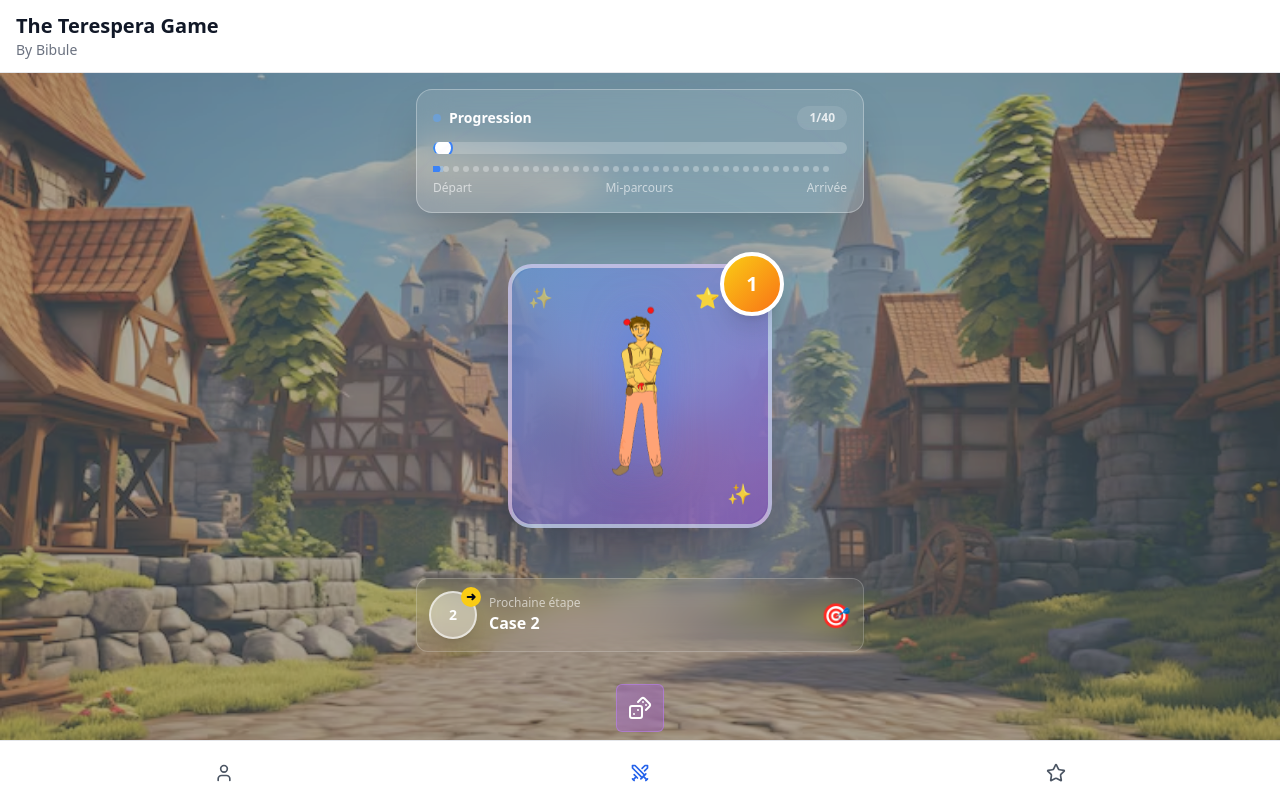
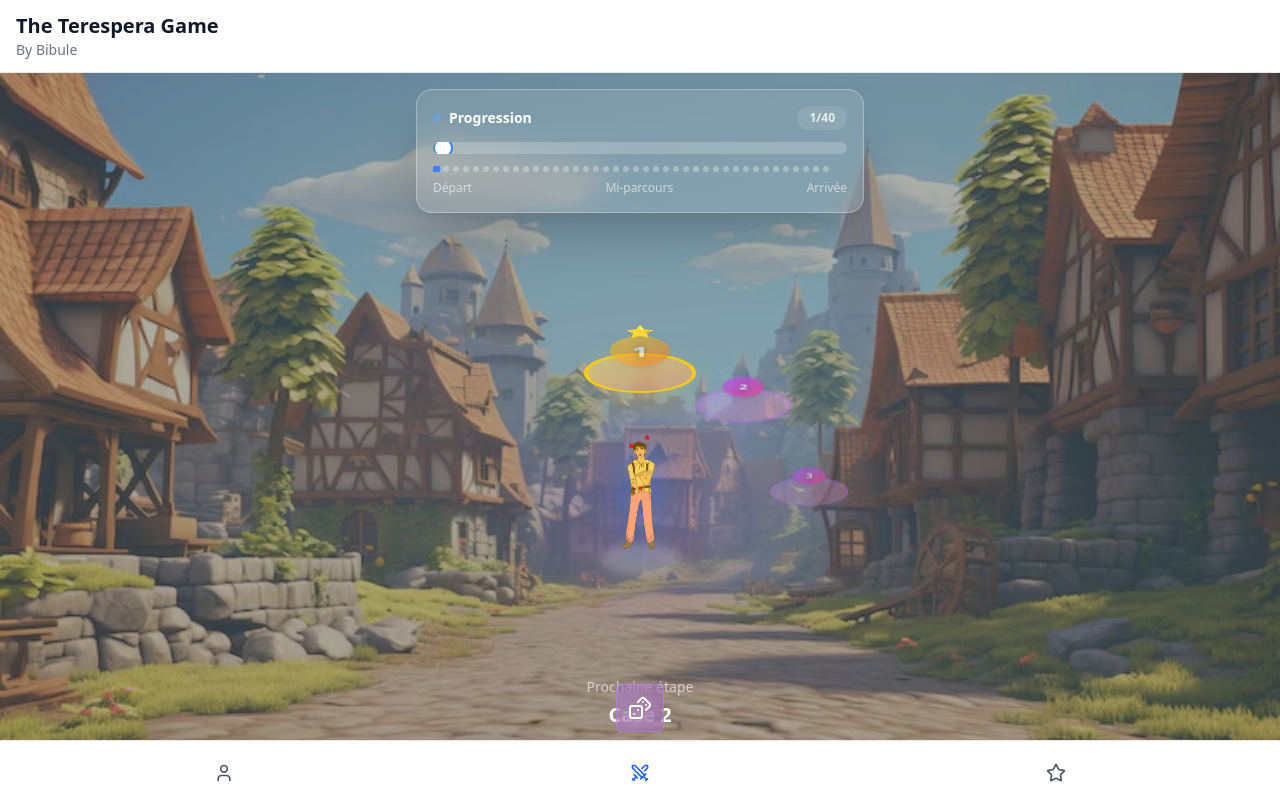
Before and after one commit to gilles-maurer/jeuTerespera, a React (Vite) app: page / in a window 1280 px wide. Both pictures are taken after a click on the button 640 px from the left and 774 px from the top of the page. Built offline with nearby package versions, Linux system fonts and the light colour scheme.

Commit message:
improve main page ux

```diff
--- a/src/components/layout/Game/GamePath.tsx
+++ b/src/components/layout/Game/GamePath.tsx
@@ -1,4 +1,3 @@
-import { PathNode } from './PathNode'
 import { cn } from '@/lib/utils'
 
 interface GamePathProps {
@@ -10,6 +9,38 @@ interface GamePathProps {
 
 export function GamePath({ maxSteps, currentStep, characterImage, className }: GamePathProps) {
   const progressPercentage = ((currentStep + 1) / maxSteps) * 100
+
+  // Calculer les cases à afficher (2 avant, actuelle, 2 après)
+  const visibleSteps = []
+  for (let i = -2; i <= 2; i++) {
+    const stepIndex = currentStep + i
+    if (stepIndex >= 0 && stepIndex < maxSteps) {
+      visibleSteps.push({
+        index: stepIndex,
+        position: i,
+        number: stepIndex + 1
+      })
+    }
+  }
+
+  // Fonction pour calculer la position d'une case sur l'arc
+  const getArcPosition = (position: number) => {
+    const radius = 180 // Rayon de l'arc en pixels
+    const angleSpacing = 35 // Espacement entre les cases en degrés
+    const angle = position * angleSpacing
+    const angleRad = (angle * Math.PI) / 180
+
+    // Position X et Y sur l'arc
+    const x = Math.sin(angleRad) * radius
+    const y = -Math.cos(angleRad) * radius + radius * 0.6 // Décalage vers le haut
+
+    // Scale et opacity basés sur la distance au centre
+    const distance = Math.abs(position)
+    const scale = Math.max(0.6, 1 - distance * 0.15)
+    const opacity = Math.max(0.4, 1 - distance * 0.2)
+
+    return { x, y, scale, opacity, angle }
+  }
 
   return (
     <div className={cn("relative w-full h-full flex flex-col items-center justify-between p-4 pb-2 overflow-hidden", className)}>
@@ -76,88 +107,145 @@ export function GamePath({ maxSteps, currentStep, characterImage, className }: G
         </div>
       </div>
 
-      {/* ZONE PRINCIPALE - Case actuelle en GRAND avec personnage */}
-      <div className="flex-1 flex items-center justify-center w-full max-w-md relative py-4">
-        <div className="relative">
-          {/* Effet de lumière autour du personnage */}
-          <div className="absolute inset-0 bg-gradient-to-b from-blue-400/20 via-purple-500/20 to-pink-500/20 rounded-full blur-3xl animate-pulse"></div>
+      {/* ZONE PRINCIPALE - Arc de cercle avec cases et personnage au centre */}
+      <div className="flex-1 flex items-center justify-center w-full relative py-8">
+        <div className="relative w-full max-w-md h-[400px]" style={{ perspective: '1000px' }}>
 
-          {/* Case actuelle ÉNORME */}
-          <div className="relative">
-            {/* Anneaux d'énergie autour */}
-            <div className="absolute inset-0 -m-8">
-              <div className="absolute inset-0 border-2 border-blue-400/30 rounded-full animate-ping"></div>
-              <div className="absolute inset-0 border-2 border-purple-400/30 rounded-full animate-ping" style={{ animationDelay: '0.3s' }}></div>
+          {/* Cases en arc de cercle */}
+          <div className="absolute inset-0 flex items-center justify-center">
+            {visibleSteps.map((step) => {
+              const { x, y, scale, opacity } = getArcPosition(step.position)
+              const isCurrent = step.position === 0
+              const isPast = step.position < 0
+              const isFuture = step.position > 0
+
+              return (
+                <div
+                  key={`step-${step.index}`}
+                  className="absolute ease-in-out"
+                  style={{
+                    transform: `translate(${x}px, ${y}px) scale(${scale}) rotateX(60deg)`,
+                    opacity,
+                    zIndex: isCurrent ? 20 : 10 - Math.abs(step.position),
+                    transition: 'all 0.7s cubic-bezier(0.4, 0, 0.2, 1)'
+                  }}
+                >
+                  {/* Case ovale (ellipse pour simuler la profondeur) */}
+                  <div
+                    className={cn(
+                      "relative w-28 h-20 rounded-[50%] border-4 backdrop-blur-sm shadow-2xl",
+                      isCurrent && "border-yellow-400 bg-gradient-to-br from-yellow-400/50 to-orange-500/50 shadow-yellow-400/50",
+                      isPast && "border-green-400/60 bg-gradient-to-br from-green-400/30 to-blue-500/30 shadow-green-400/30",
+                      isFuture && "border-purple-400/60 bg-gradient-to-br from-purple-500/30 to-pink-500/30 shadow-purple-400/30"
+                    )}
+                    style={{
+                      transition: 'all 0.5s ease-in-out'
+                    }}
+                  >
+                    {/* Effet de brillance */}
+                    <div className="absolute inset-0 bg-white/20 rounded-[50%]"></div>
+
+                    {/* Badge avec le numéro (au-dessus de la case) */}
+                    <div
+                      className="absolute -top-8 left-1/2 -translate-x-1/2 z-10"
+                      style={{
+                        transition: 'all 0.5s ease-in-out'
+                      }}
+                    >
+                      <div
+                        className={cn(
+                          "w-12 h-12 rounded-full flex items-center justify-center border-3 shadow-lg",
+                          isCurrent && "bg-gradient-to-br from-yellow-400 to-orange-500 border-white scale-125 animate-pulse",
+                          isPast && "bg-gradient-to-br from-green-400 to-green-600 border-white/80",
+                          isFuture && "bg-gradient-to-br from-purple-500 to-pink-500 border-white/80"
+                        )}
+                      >
+                        <span
+                          className={cn(
+                            "font-black text-white",
+                            isCurrent ? "text-2xl" : "text-lg"
+                          )}
+                          style={{
+                            textShadow: '0 2px 8px rgba(0, 0, 0, 0.5)',
+                            transition: 'all 0.3s ease-in-out'
+                          }}
+                        >
+                          {step.number}
+                        </span>
+                      </div>
                     </div>
 
-            {/* Plateforme de la case actuelle */}
-            <div className="relative bg-gradient-to-br from-blue-500/40 to-purple-600/40 backdrop-blur-xl rounded-3xl p-6 md:p-8 border-4 border-white/50 shadow-2xl">
-              <div className="absolute inset-0 bg-white/10 rounded-3xl animate-pulse"></div>
+                    {/* Indicateur pour la case actuelle */}
+                    {isCurrent && (
+                      <>
+                        <div className="absolute -inset-2 border-2 border-yellow-300 rounded-[50%] animate-ping"></div>
+                        <div className="absolute -top-14 left-1/2 -translate-x-1/2">
+                          <div className="text-2xl animate-bounce">⭐</div>
+                        </div>
+                      </>
+                    )}
 
-              {/* Numéro de case */}
-              <div className="absolute -top-4 -right-4 w-12 h-12 md:w-16 md:h-16 bg-gradient-to-br from-yellow-400 to-orange-500 rounded-full flex items-center justify-center border-4 border-white shadow-xl">
-                <span className="text-white font-black text-lg md:text-xl">{currentStep + 1}</span>
+                    {/* Indicateur pour les cases passées */}
+                    {isPast && (
+                      <div className="absolute -top-2 -right-2 bg-green-500 rounded-full w-6 h-6 flex items-center justify-center border-2 border-white">
+                        <span className="text-white text-xs">✓</span>
+                      </div>
+                    )}
+                  </div>
+                </div>
+              )
+            })}
           </div>
 
+          {/* Personnage au centre */}
+          <div className="absolute inset-0 flex items-center justify-center" style={{ marginTop: '100px' }}>
+            <div className="relative z-30">
+              {/* Effet de lumière */}
+              <div className="absolute inset-0 -m-8 bg-gradient-to-b from-blue-400/30 via-purple-500/30 to-pink-500/30 rounded-full blur-2xl animate-pulse"></div>
+
               {/* Personnage */}
+              <div className="relative">
                 {characterImage ? (
-                <div className="relative z-10 w-32 h-32 md:w-48 md:h-48 flex items-center justify-center">
+                  <div className="relative z-10 w-32 h-32 flex items-center justify-center">
                     <img
                       src={characterImage}
                       alt="Character"
                       className="max-h-full max-w-full object-contain drop-shadow-2xl"
                       style={{
-                      filter: 'drop-shadow(0 0 20px rgba(59, 130, 246, 0.5))',
+                        filter: 'drop-shadow(0 0 20px rgba(59, 130, 246, 0.8))',
                         animation: 'float 3s ease-in-out infinite'
                       }}
                     />
                   </div>
                 ) : (
-                <div className="w-32 h-32 md:w-48 md:h-48 flex items-center justify-center">
-                  <div className="text-4xl md:text-6xl">👤</div>
+                  <div className="w-32 h-32 flex items-center justify-center">
+                    <div className="text-6xl" style={{ animation: 'float 3s ease-in-out infinite' }}>👤</div>
                   </div>
                 )}
 
-              {/* Étoiles décoratives */}
-              <div className="absolute top-4 left-4 text-yellow-300 animate-pulse text-lg md:text-xl">✨</div>
-              <div className="absolute bottom-4 right-4 text-yellow-300 animate-pulse text-lg md:text-xl" style={{ animationDelay: '0.5s' }}>✨</div>
-              <div className="absolute top-4 right-12 text-yellow-300 animate-pulse text-lg md:text-xl" style={{ animationDelay: '1s' }}>⭐</div>
+                {/* Plateforme sous le personnage */}
+                <div className="absolute -bottom-4 left-1/2 -translate-x-1/2 w-20 h-8 bg-white/20 rounded-[50%] blur-sm"></div>
+              </div>
             </div>
           </div>
         </div>
       </div>
 
-      {/* APERÇU - Prochaine case (si pas à la fin) */}
-      {currentStep < maxSteps - 1 && (
+      {/* Message de fin ou prochaine étape */}
       <div className="w-full max-w-md mb-16">
-          <div className="bg-white/5 backdrop-blur-md rounded-xl p-3 border border-white/20 flex items-center gap-3">
-            <div className="flex-shrink-0">
-              <div className="relative">
-                <PathNode nodeNumber={currentStep + 2} state="future" />
-                <div className="absolute -top-1 -right-1 bg-yellow-400 rounded-full w-5 h-5 flex items-center justify-center text-xs font-bold">
-                  ➜
-                </div>
-              </div>
-            </div>
-            <div className="flex-1">
-              <p className="text-white/60 text-xs">Prochaine étape</p>
-              <p className="text-white font-bold">Case {currentStep + 2}</p>
-            </div>
-            <div className="text-2xl">🎯</div>
-          </div>
-        </div>
-      )}
-
-      {/* Message de fin */}
-      {currentStep === maxSteps - 1 && (
-        <div className="w-full max-w-md mb-16">
+        {currentStep === maxSteps - 1 ? (
           <div className="bg-gradient-to-r from-yellow-400/30 to-orange-500/30 backdrop-blur-md rounded-xl p-4 border-2 border-yellow-400/50 animate-pulse">
             <p className="text-white font-bold text-center text-lg flex items-center justify-center gap-2">
               🏆 Dernière case ! 🏆
             </p>
           </div>
+        ) : (
+          <div className="text-center">
+            <p className="text-white/60 text-sm mb-1">Prochaine étape</p>
+            <p className="text-white font-bold text-xl">Case {currentStep + 2}</p>
           </div>
         )}
+      </div>
 
       {/* Animation CSS pour le flottement */}
       <style>{`
```
Also changed, not shown: src/components/layout/Game.tsx (+23 -14 lines). Lines whose indentation alone changed are shown as unchanged.
